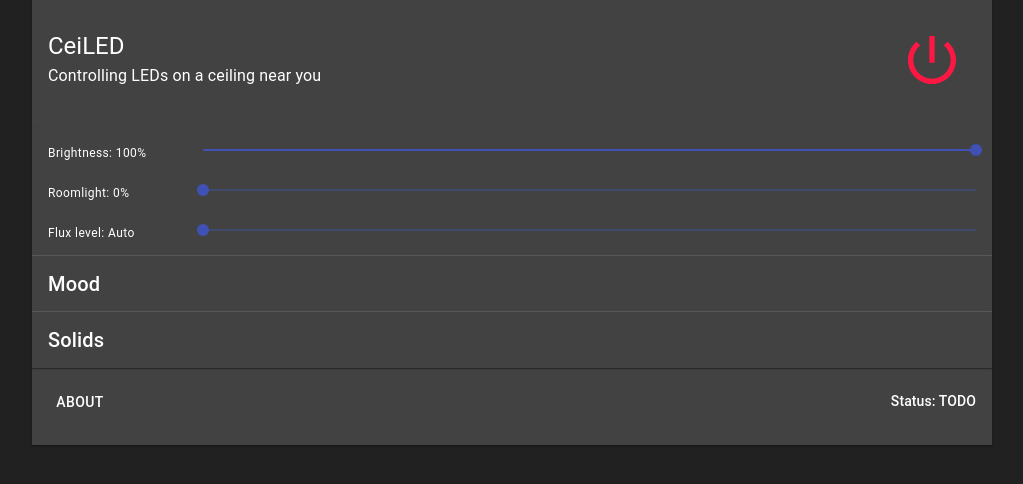
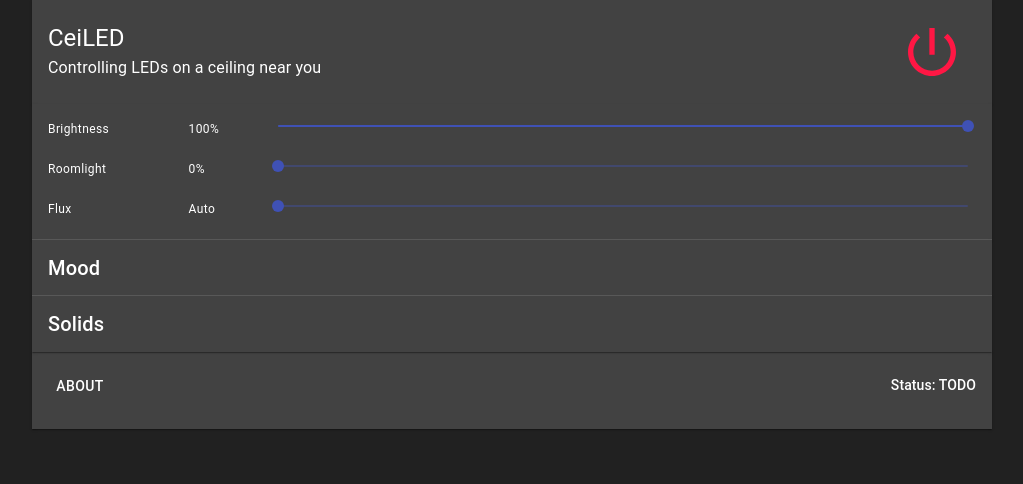
Before and after one commit to bvobart/ceiLED, a React (Create React App) app in the folder ceiled-web/: page / in a window 1280 px wide. Shown: the top 484 px of the page, without its empty margins (128-1151 px from the left). Built offline with nearby package versions, Linux system fonts and the light colour scheme.

Commit message:
Makes header and global controls a bit prettier, move TS dependencies to devDependencies

```diff
--- a/ceiled-web/src/components/Header.tsx
+++ b/ceiled-web/src/components/Header.tsx
@@ -1,11 +1,14 @@
 import React, { useState } from 'react';
-import { Card, CardContent, makeStyles, Typography, IconButton, Grid } from '@material-ui/core';
+import { Card, makeStyles, Typography, IconButton, Grid } from '@material-ui/core';
 import PowerSettingsNewIcon from '@material-ui/icons/PowerSettingsNew';
 import { red, green } from '@material-ui/core/colors';
 
 const useStyles = makeStyles({
   card: {
     minWidth: '400px',
+  },
+  content: {
+    padding: '8px 16px 8px 16px',
   },
   powerIcon: {
     height: '64px',
@@ -27,8 +30,7 @@ const Header = () => {
 
   return (
     <Card square className={classes.card}>
-      <CardContent>
-        <Grid container justify='space-between' alignItems='center'>
+      <Grid container className={classes.content} justify='space-between' alignItems='center'>
         <Grid item>
           <Typography variant='h5'>CeiLED</Typography>
           <Typography variant='subtitle1'>Controlling LEDs on a ceiling near you</Typography>
@@ -45,7 +47,6 @@ const Header = () => {
           <PowerSettingsNewIcon className={classes.powerIcon} />
         </IconButton>
       </Grid>
-      </CardContent>
     </Card>
   )
 }
--- a/ceiled-web/src/components/controls/BrightnessSlider.tsx
+++ b/ceiled-web/src/components/controls/BrightnessSlider.tsx
@@ -10,11 +10,16 @@ const BrightnessSlider = (props: BrightnessSliderProps) => {
   // TODO: change to useCeiled or so
 
   return (
-    <Grid container item className={props.className} alignItems='center'>
-      <Grid item xs={12} sm={2}>
-        <Typography variant='caption'>Brightness: {brightness}%</Typography>
+    <Grid container item className={props.className} alignItems='center' justify='space-between'>
+      <Grid container item xs={6} sm={2} alignItems='center' justify='space-between'>
+        <Grid item xs={4} sm={1}>
+          <Typography variant='caption'>Brightness</Typography>
+        </Grid>
+        <Grid item xs={2} sm={1}>
+          <Typography variant='caption'>{brightness}%</Typography>
+        </Grid>
       </Grid>
-      <Grid item xs={12} sm={10}>
+      <Grid item xs={12} sm={9}>
         <Slider
           value={brightness}
           onChange={(_, newBrightness) => setBrightness(newBrightness as number)}
--- a/ceiled-web/src/components/controls/FluxSlider.tsx
+++ b/ceiled-web/src/components/controls/FluxSlider.tsx
@@ -10,11 +10,16 @@ const FluxSlider = (props: FluxSliderProps) => {
   // TODO: change to useCeiled or so
 
   return (
-    <Grid container item className={props.className} alignItems='center'>
-      <Grid item xs={12} sm={2}>
-        <Typography variant='caption'>Flux level: {flux === -1 ? 'Auto' : flux}</Typography>
+    <Grid container item className={props.className} alignItems='center' justify='space-between'>
+      <Grid container item xs={6} sm={2} alignItems='center' justify='space-between'>
+        <Grid item xs={4} sm={1}>
+          <Typography variant='caption'>Flux</Typography>
+        </Grid>
+        <Grid item xs={2} sm={1}>
+          <Typography variant='caption'>{flux === -1 ? 'Auto' : flux}</Typography>
+        </Grid>
       </Grid>
-      <Grid item xs={12} sm={10}>
+      <Grid item xs={12} sm={9}>
         <Slider
           value={flux}
           onChange={(_, newFlux) => setFlux(newFlux as number)}
--- a/ceiled-web/src/components/controls/RoomlightSlider.tsx
+++ b/ceiled-web/src/components/controls/RoomlightSlider.tsx
@@ -10,11 +10,16 @@ const RoomlightSlider = (props: RoomlightSliderProps) => {
   // TODO: change to useCeiled or so
 
   return (
-    <Grid container item className={props.className} alignItems='center'>
-      <Grid item xs={12} sm={2}>
-        <Typography variant='caption'>Roomlight: {roomlight}%</Typography>
+    <Grid container item className={props.className} alignItems='center' justify='space-between'>
+      <Grid container item xs={6} sm={2} justify='space-between'>
+        <Grid item xs={4} sm={1}>
+          <Typography variant='caption'>Roomlight</Typography>
+        </Grid>
+        <Grid item xs={2} sm={1}>
+          <Typography variant='caption'>{roomlight}%</Typography>
+        </Grid>
       </Grid>
-      <Grid item xs={12} sm={10}>
+      <Grid item xs={12} sm={9}>
         <Slider
           value={roomlight}
           onChange={(_, newRoomlight) => setRoomlight(newRoomlight as number)}
--- a/ceiled-web/src/controls/GlobalControls.tsx
+++ b/ceiled-web/src/controls/GlobalControls.tsx
@@ -6,8 +6,8 @@ import FluxSlider from '../components/controls/FluxSlider';
 
 const useStyles = makeStyles({
   card: {
-    minWidth: '368px', // 400 - padding-left - padding-right
-    padding: '8px 16px 8px 16px',
+    minWidth: '360px', // 400 - padding-left - padding-right
+    padding: '8px 24px 16px 16px',
   },
 });
 
```
Also changed, not shown: ceiled-web/package.json (+6 -3 lines), 1 other file (tests, documents, lock files or other folders). Lines whose indentation alone changed are shown as unchanged.
